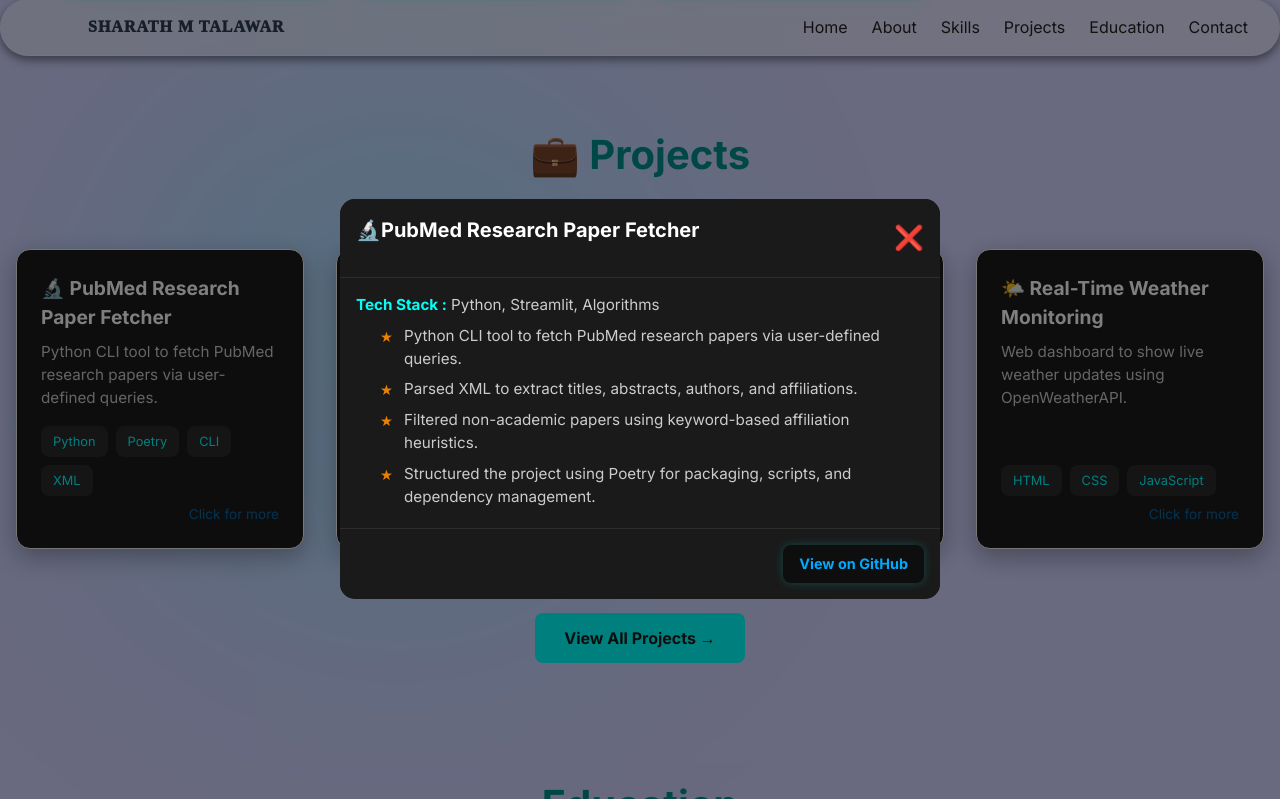
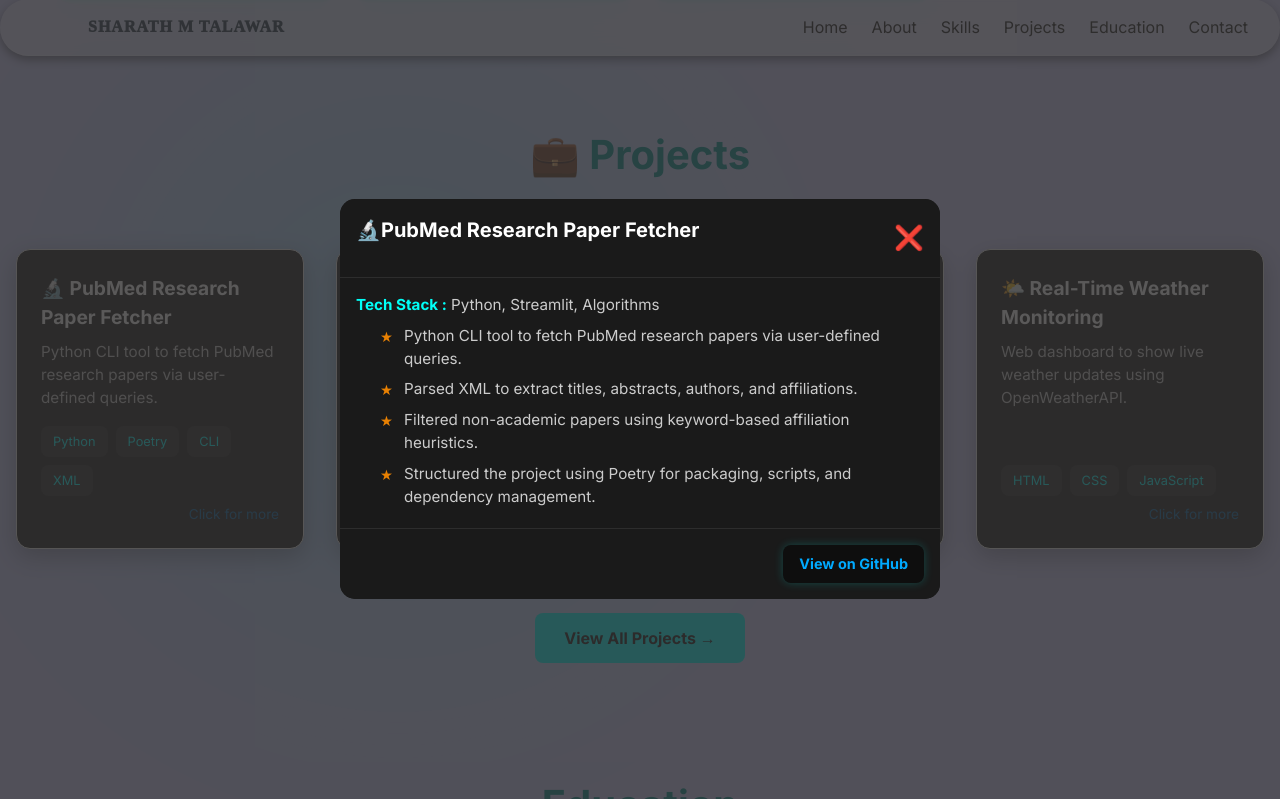
Before and after one commit to sharath816/Sharath-Portfolio, a plain HTML site: page Portfolio.html in a window 1280 px wide. Both pictures are taken after a click on the element 160 px from the left and 1935 px from the top of the page. Shown: the part 1536-2335 px from the top of the page. Drawn offline with nearby package versions, Linux system fonts and the light colour scheme; no server answers.

Commit message:
Thirteenth commit

```diff
--- a/Portfolio.html
+++ b/Portfolio.html
@@ -477,7 +477,7 @@
             position: fixed;
             z-index: 1000;
             inset: 0;
-            background-color: rgba(0, 0, 0, 0.5);
+            background-color: rgba(49, 48, 48, 0.799);
             display: none;
             align-items: center;
             justify-content: center;
```
Also changed, not shown: projects.html (+1 -1 lines).
